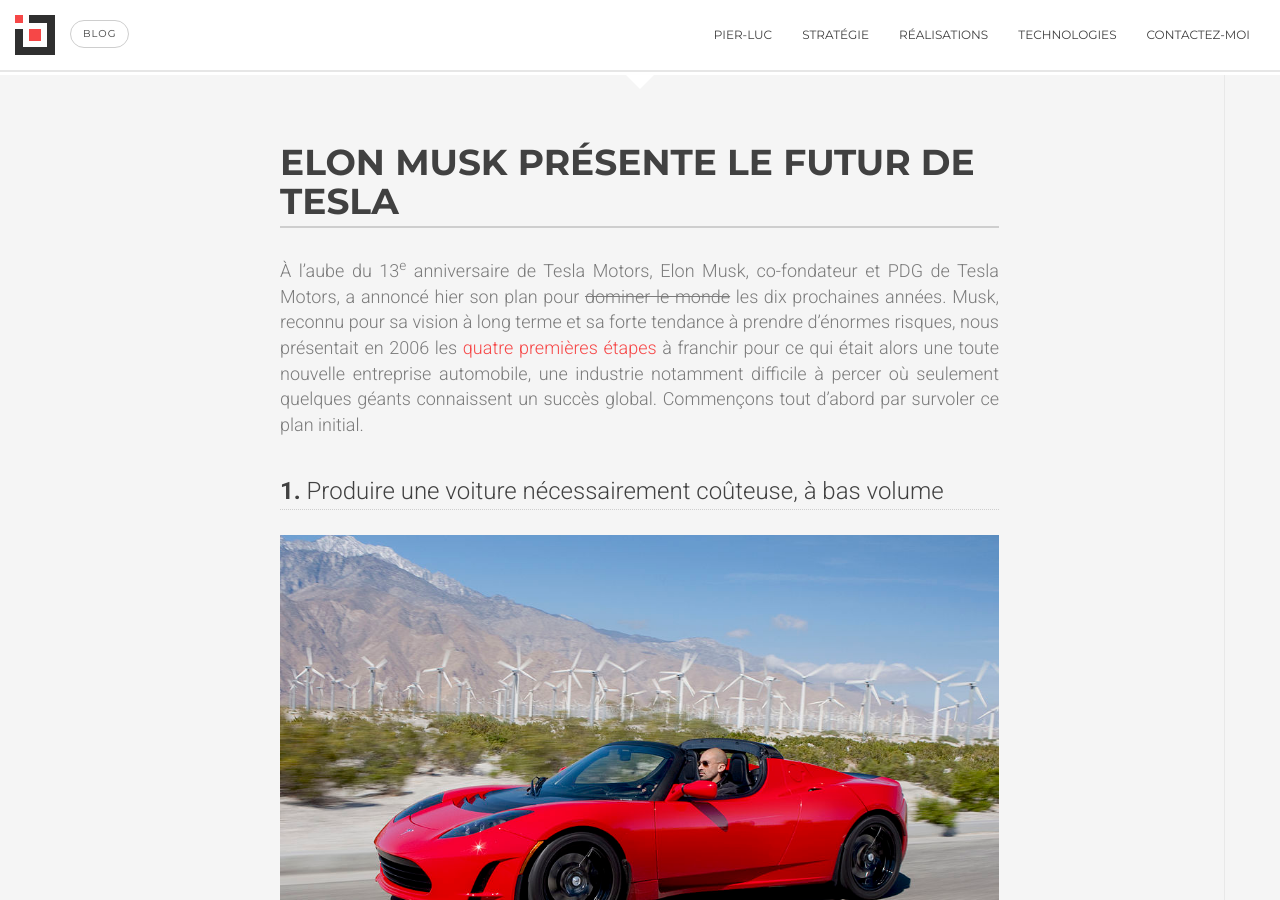
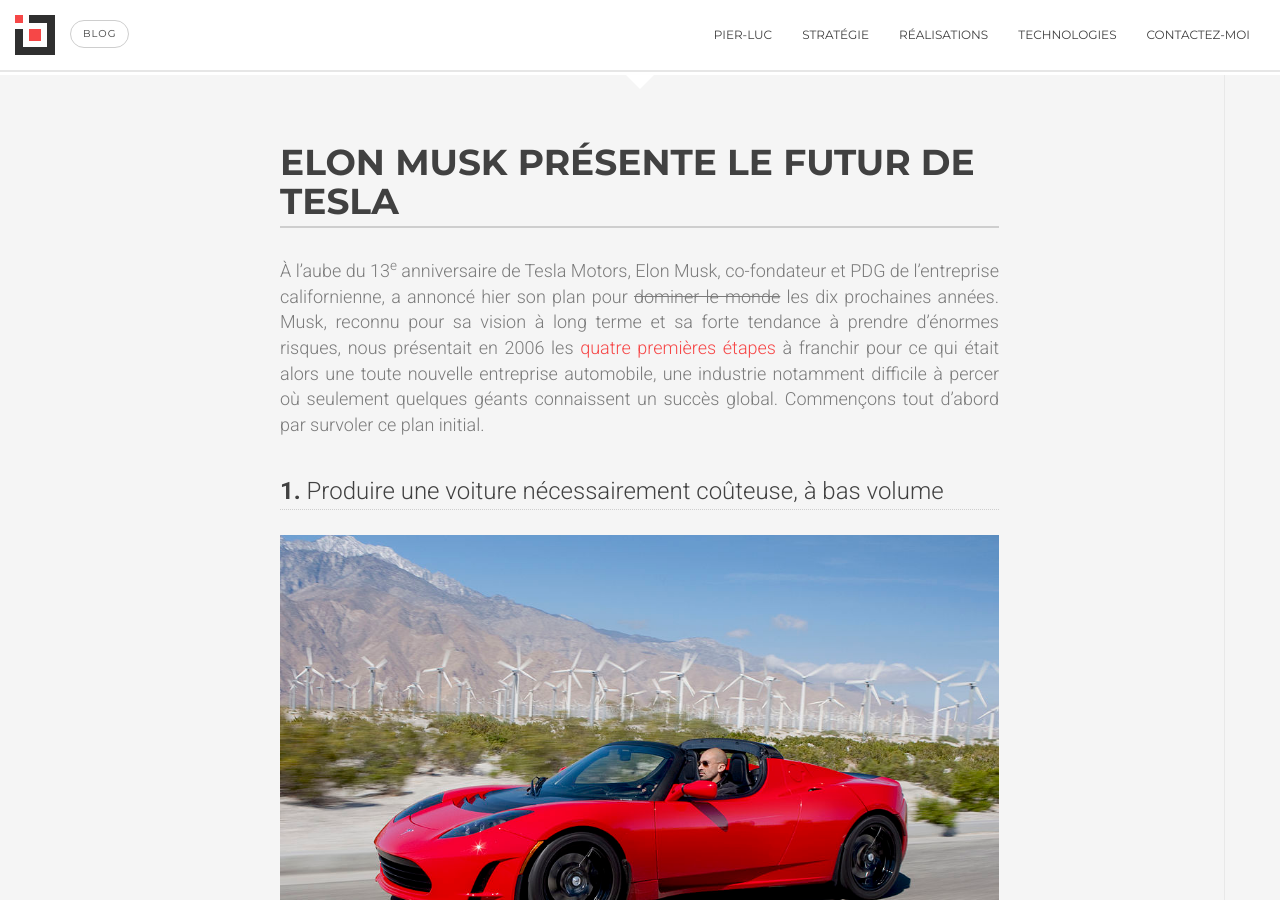
Before and after one commit to Zertz/pierluc.io, a Jekyll site: the page built from _posts/2016-07-21-elon-musk-presente-futur-tesla.md, in a window 1280 px wide and 900 px high, scrolled down 442 px. Built offline with Jekyll 4.4.1, drawn with Linux system fonts in a browser that asks for light colours.

Commit message:
Fix wording

```diff
--- a/_posts/2016-07-21-elon-musk-presente-futur-tesla.md
+++ b/_posts/2016-07-21-elon-musk-presente-futur-tesla.md
@@ -8,19 +8,19 @@
   - Automobile
   - Tesla
 excerpt: >
-  À l'aube du 13e anniversaire de Tesla Motors, Elon Musk, co-fondateur et PDG de Tesla
-  Motors, a annoncé hier son plan pour les dix prochaines années.
+  À l'aube du 13e anniversaire de Tesla Motors, Elon Musk, co-fondateur et PDG de l'entreprise
+  californienne, a annoncé hier son plan pour les dix prochaines années.
 og_image: /og-tesla-supercharger.jpg
 comments: yes
 share: yes
 ---
 
-À l'aube du 13<sup>e</sup> anniversaire de Tesla Motors, Elon Musk, co-fondateur et PDG de Tesla
-Motors, a annoncé hier son plan pour ~~dominer le monde~~ les dix prochaines années. Musk, reconnu
-pour sa vision à long terme et sa forte tendance à prendre d'énormes risques, nous présentait en
-2006 les [quatre premières étapes][1] à franchir pour ce qui était alors une toute nouvelle
-entreprise automobile, une industrie notamment difficile à percer où seulement quelques géants
-connaissent un succès global. Commençons tout d'abord par survoler ce plan initial.
+À l'aube du 13<sup>e</sup> anniversaire de Tesla Motors, Elon Musk, co-fondateur et PDG de
+l'entreprise californienne, a annoncé hier son plan pour ~~dominer le monde~~ les dix prochaines
+années. Musk, reconnu pour sa vision à long terme et sa forte tendance à prendre d'énormes risques,
+nous présentait en 2006 les [quatre premières étapes][1] à franchir pour ce qui était alors une
+toute nouvelle entreprise automobile, une industrie notamment difficile à percer où seulement
+quelques géants connaissent un succès global. Commençons tout d'abord par survoler ce plan initial.
 
 ### **1.** Produire une voiture nécessairement coûteuse, à bas volume
 
```
